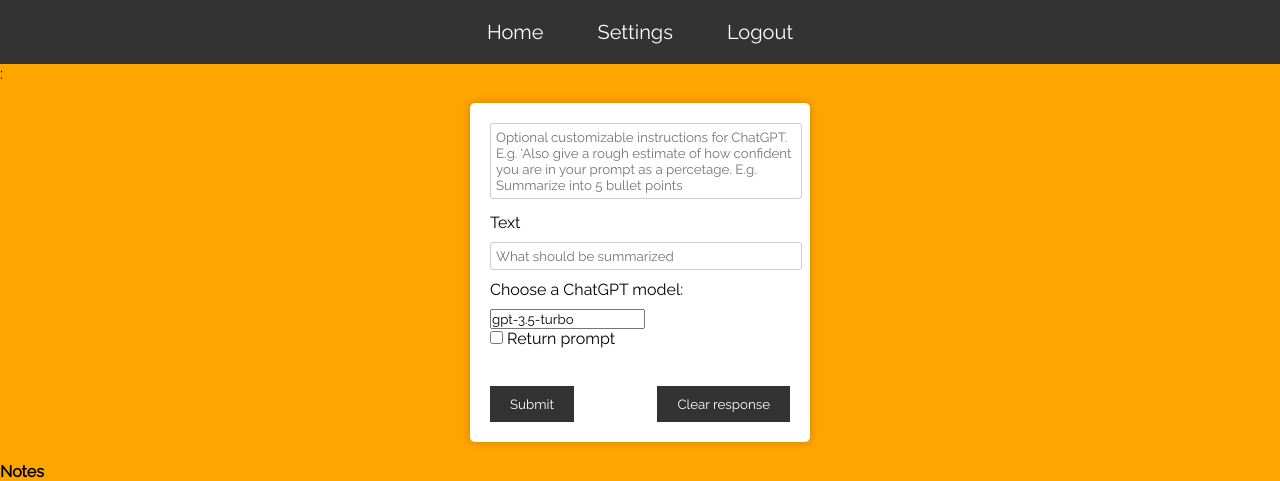
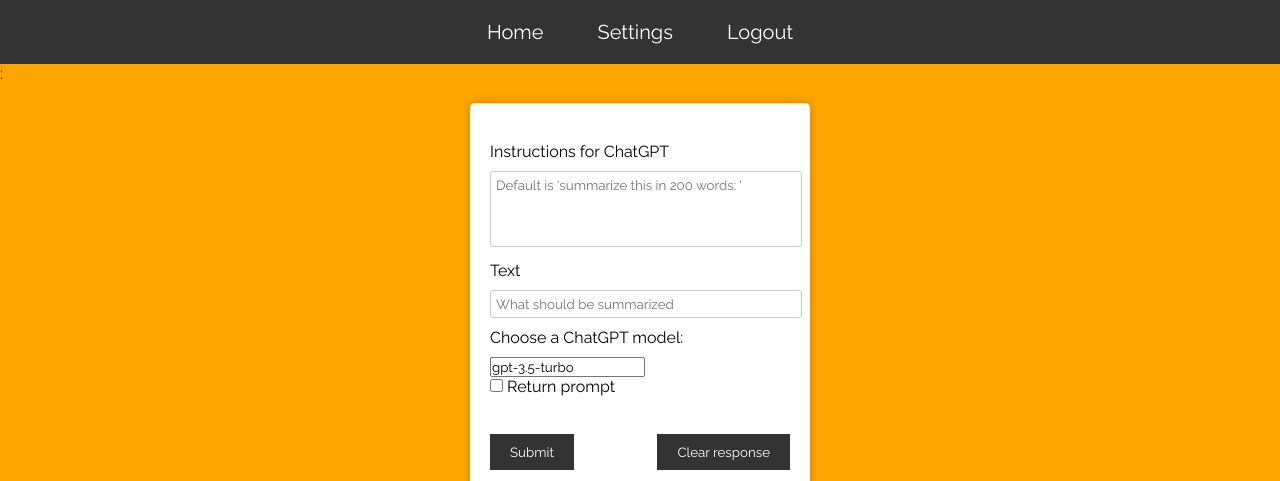
Before and after one commit to ethan-btst/cmpt276, a Flask app: template templates/chat.html in a window 1280 px wide. Shown: the top 481 px of the page. Run offline with Flask 3, Linux system fonts and the light colour scheme; the template is opened without the code that fills it, so the values that code supplies are empty; some libraries are stand-ins or nearby versions.

Commit message:
Changed placeholder for ChatGPT instructions

```diff
--- a/templates/chat.html
+++ b/templates/chat.html
@@ -60,8 +60,9 @@
             {% endfor %}
             <input hidden type="text" id="type" name="type" value={{ type }}>
         </div>
-
-          <textarea rows="4" cols="50" name="chatbox" placeholder="Optional customizable instructions for ChatGPT. E.g. 'Also give a rough estimate of how confident you are in your prompt as a percetage. E.g. Summarize into 5 bullet points"></textarea>
+          <br>
+          <label for="chatbox">Instructions for ChatGPT</label>
+          <textarea rows="4" cols="50" name="chatbox" placeholder="Default is 'summarize this in 200 words: '"></textarea>
           <label for="user input" id="input label">Text</label>
 
           {% if type in file_buttons %}
```
